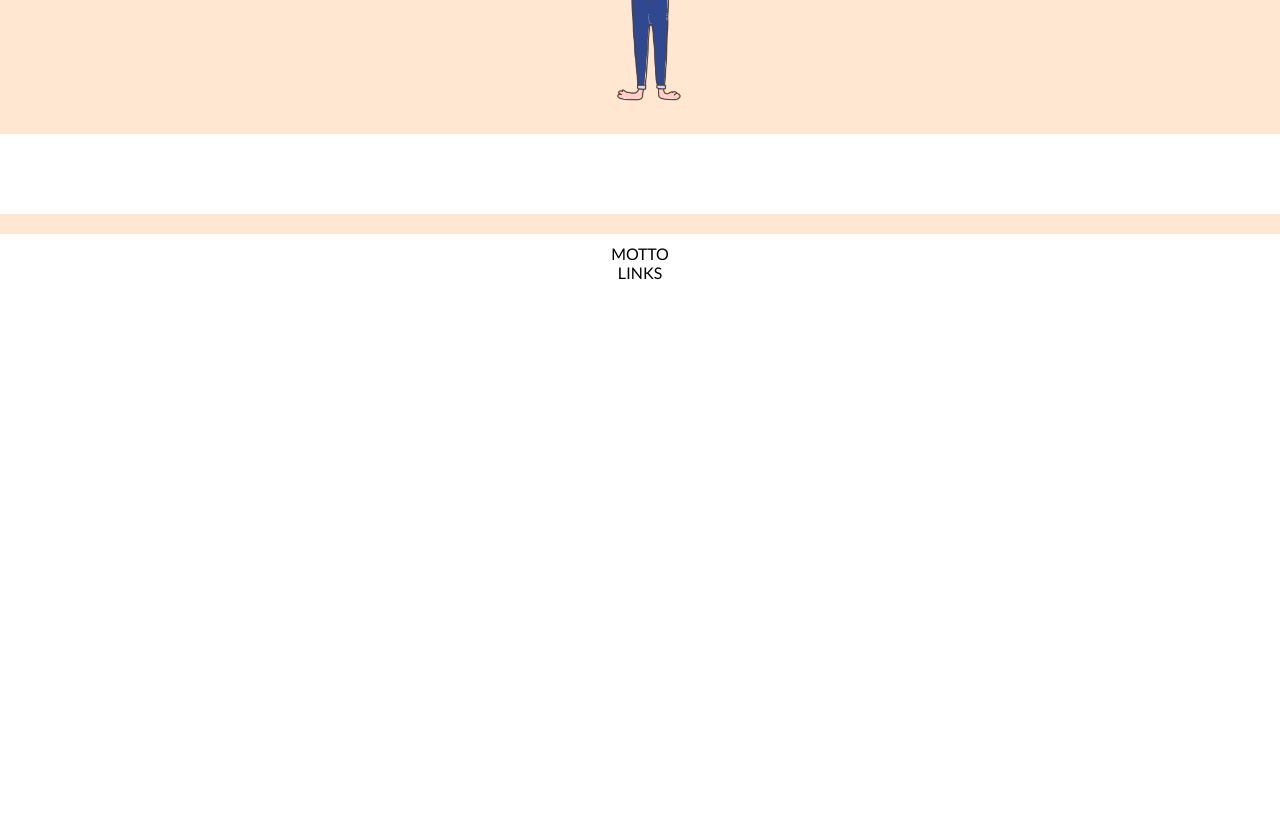
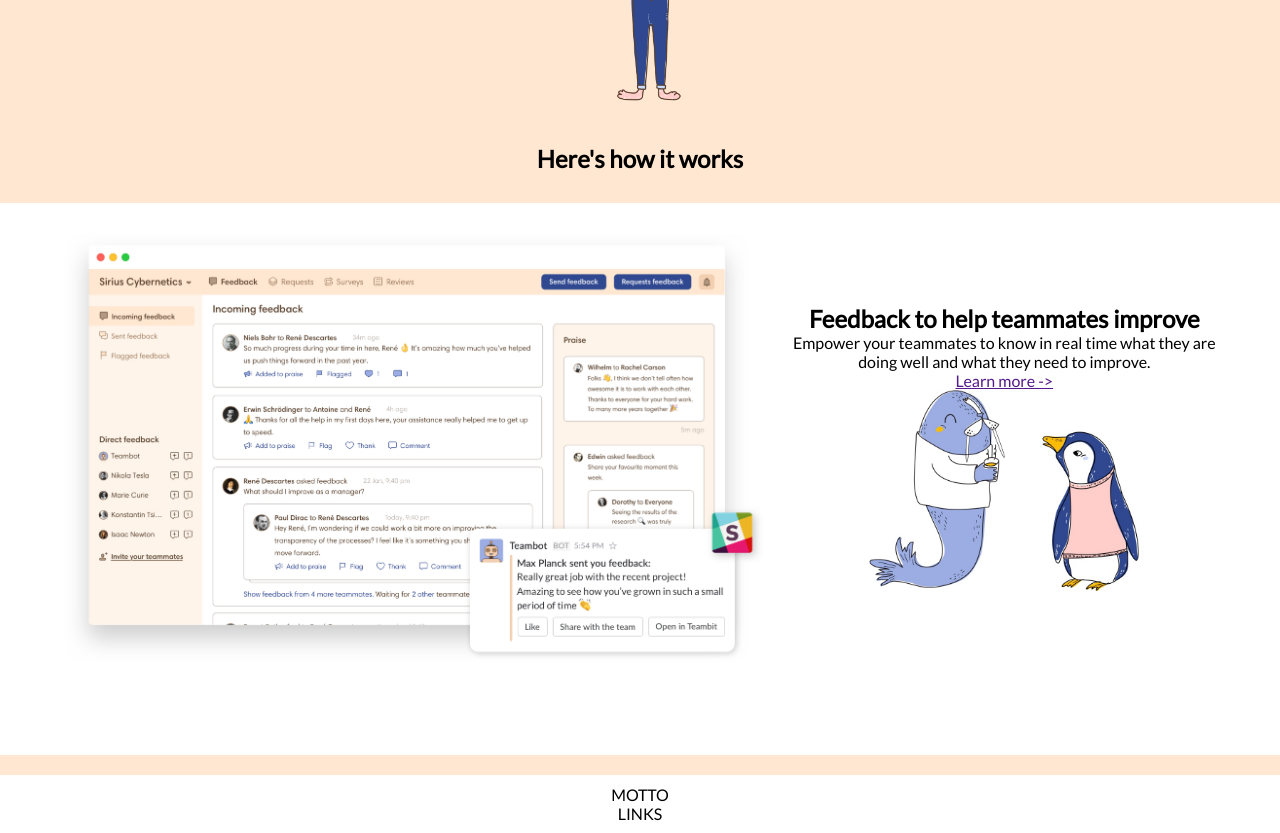
Before and after one commit to Zappykeyboard/node-sass-teambit, a website: page public/index.html in a window 1280 px wide. Shown: the part 2600-3433 px from the top of the page. Before the commit the page ends 2892 px from the top, so only its background shows below. Drawn offline with Linux system fonts and the light colour scheme.

Commit message:
aggiunti elementi a #sect-feat

```diff
--- a/public/index.html
+++ b/public/index.html
@@ -98,12 +98,27 @@
         <div class="img-main">
           <img src="img/after.png" alt="engaged">
         </div>
+        <div class="pitch-title">
+          <h2>Here's how it works</h2>
+        </div>
       </div>
 
     </section>
     <!--section 4-->
     <section id="sect-feat">
-      <div class="container"></div>
+      <div class="container">
+        <div class="img-container">
+          <img src="img/employee-feedback.jpg" alt="feedback-screen">
+        </div>
+        <div class="pitch-block">
+          <h2>Feedback to help teammates improve</h2>
+          <p>Empower your teammates to know in real time what they are <br>
+             doing well and what they need to improve.</p>
+          <a href="">Learn more -></a>
+          <div><img src="img/communication.jpg" alt="communication"></div>
+
+        </div>
+      </div>
     </section>
     <!--section 5-->
     <section id="sect-feat-2">
--- a/src/scss/section.scss
+++ b/src/scss/section.scss
@@ -48,6 +48,24 @@
 #sect-pitch-2{
   @extend %pitch-salmon;
 }
+
 #sect-pitch-3{
   @extend %pitch-salmon;
 }
+
+#sect-feat{
+  .img-container{
+    @extend %default-element;
+
+    img{
+      max-width: 700px;
+    }
+  }
+  .pitch-block{
+    @extend %default-element;
+
+    img {
+      max-width: 270px;
+    }
+  }
+}
--- a/src/scss/style.scss
+++ b/src/scss/style.scss
@@ -19,6 +19,7 @@
   box-sizing: border-box;
   z-index: 0;
   font-family: 'Lato', sans-serif;
+
 }
 
 .bg-salmon{
@@ -27,6 +28,5 @@
 
 hr{
   width: 90%;
-  max-width: 1200px;
   margin: 0 auto;
 }
```
Also changed, not shown: src/html/index.html (+16 -1 lines), public/css/style.css, public/img/communication.jpg (added), public/img/employee-feedback.jpg (added).
